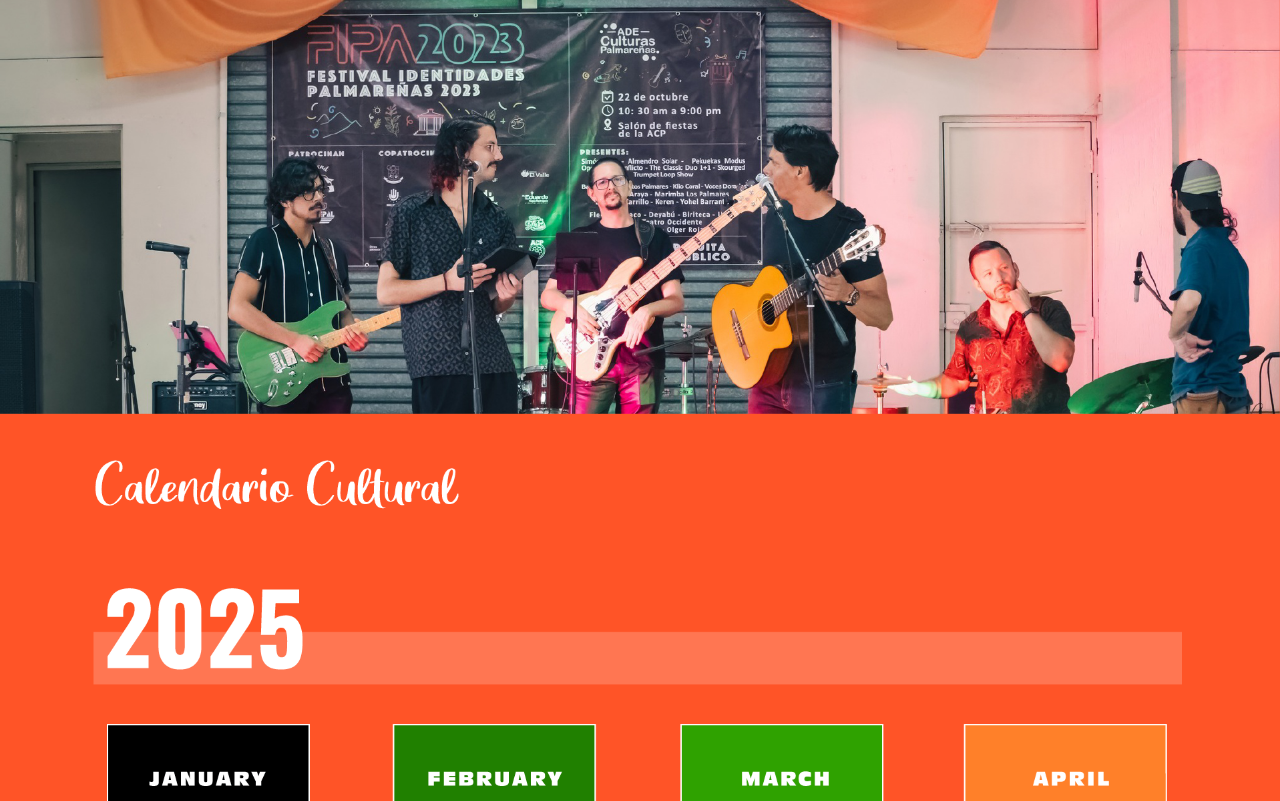
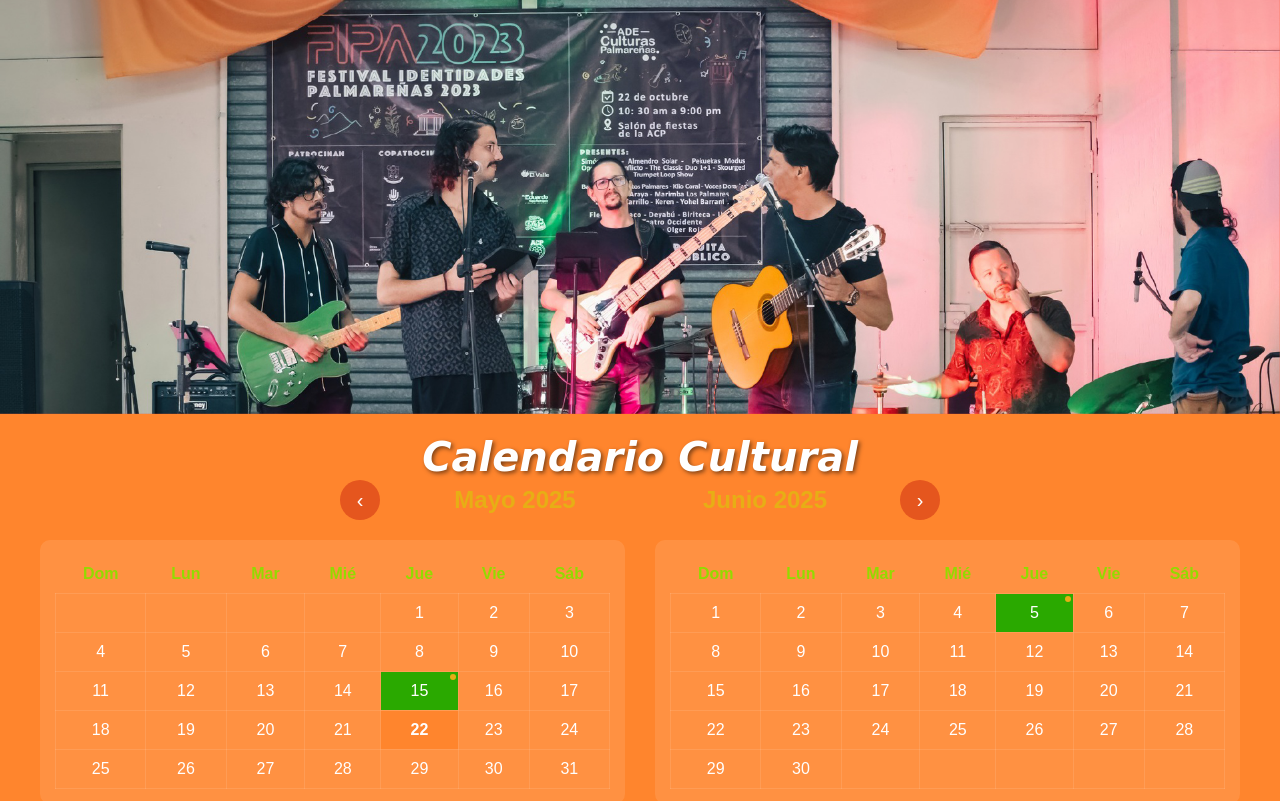
Before and after one commit to Bojtronic/JP_TCU, a website: page public/pages/calendario_cultural.html in a window 1280 px wide. Shown: the part 151-952 px from the top of the page. Drawn offline with Linux system fonts and the light colour scheme.

Commit message:
Calendario con eventos

```diff
--- a/public/css/calendario_cultural.css
+++ b/public/css/calendario_cultural.css
@@ -1,11 +1,191 @@
-h1{
+img {
+    display: block;
+    margin: 0 auto;
+}
+
+/* Estilos base */
+.calendario-container {
+    max-width: 1200px;
+    margin: 0 auto;
+    padding: 20px;
+    color: white;
+}
+
+h1 {
     color: white;
     font-family: 'Dancing Script', cursive;
     font-size: 40px;
     font-style: italic;
+    text-align: center;
+    margin: 20px 0;
+    text-shadow: 2px 2px 4px rgba(0,0,0,0.5);
 }
 
-img {
-    display: block;
-    margin: 0 auto;
+/* Controles del calendario */
+.controles-calendario {
+    display: flex;
+    justify-content: center;
+    align-items: center;
+    gap: 20px;
+    margin-bottom: 20px;
 }
+
+.titulo-mes {
+    margin: 0 15px;
+    font-size: 24px;
+    color: var(--orange-yellow);
+    min-width: 200px;
+    text-align: center;
+}
+
+.boton-calendario {
+    background-color: var(--orange-dark);
+    color: white;
+    border: none;
+    border-radius: 50%;
+    width: 40px;
+    height: 40px;
+    font-size: 20px;
+    cursor: pointer;
+    transition: background-color 0.3s;
+}
+
+.boton-calendario:hover {
+    background-color: var(--brown-light);
+}
+
+/* Grid de meses */
+.calendario-meses {
+    display: grid;
+    grid-template-columns: 1fr 1fr;
+    gap: 30px;
+}
+
+.mes-container {
+    background-color: rgba(255, 255, 255, 0.1);
+    border-radius: 10px;
+    padding: 15px;
+}
+
+/* Tabla del calendario */
+.calendario-mes {
+    width: 100%;
+    border-collapse: collapse;
+}
+
+.calendario-mes th {
+    color: var(--lime-green);
+    padding: 10px;
+    text-align: center;
+}
+
+.calendario-mes td {
+    padding: 10px;
+    text-align: center;
+    border: 1px solid rgba(255, 255, 255, 0.1);
+    cursor: pointer;
+    transition: all 0.3s;
+    position: relative;
+}
+
+.calendario-mes td:hover {
+    background-color: rgba(255, 255, 255, 0.2);
+}
+
+.dia-actual {
+    background-color: var(--orange) !important;
+    font-weight: bold;
+}
+
+.dia-con-evento {
+    background-color: var(--green-strong);
+    position: relative;
+}
+
+.dia-con-evento::after {
+    content: '';
+    position: absolute;
+    top: 2px;
+    right: 2px;
+    width: 6px;
+    height: 6px;
+    background-color: var(--orange-yellow);
+    border-radius: 50%;
+}
+
+/* Modal de eventos */
+.modal {
+    display: none;
+    position: fixed;
+    z-index: 1000;
+    left: 0;
+    top: 0;
+    width: 100%;
+    height: 100%;
+    background-color: rgba(0, 0, 0, 0.8);
+}
+
+.modal-contenido {
+    background-color: var(--brown-dark);
+    margin: 5% auto;
+    padding: 25px;
+    border-radius: 10px;
+    width: 80%;
+    max-width: 600px;
+    position: relative;
+}
+
+.cerrar-modal {
+    color: white;
+    position: absolute;
+    top: 10px;
+    right: 20px;
+    font-size: 28px;
+    font-weight: bold;
+    cursor: pointer;
+}
+
+.cerrar-modal:hover {
+    color: var(--orange);
+}
+
+#modal-titulo {
+    color: var(--orange-yellow);
+    font-size: 24px;
+    margin-bottom: 10px;
+}
+
+.fecha-evento {
+    color: var(--lime-green);
+    font-style: italic;
+    margin-bottom: 15px;
+}
+
+.imagen-modal {
+    width: 100%;
+    max-height: 300px;
+    object-fit: cover;
+    border-radius: 5px;
+    margin: 10px 0;
+}
+
+.lugar-evento {
+    color: var(--blue-light);
+    font-weight: bold;
+}
+
+/* Responsive */
+@media (max-width: 768px) {
+    .calendario-meses {
+        grid-template-columns: 1fr;
+    }
+
+    .controles-calendario {
+        flex-wrap: wrap;
+    }
+
+    .modal-contenido {
+        width: 90%;
+        margin: 10% auto;
+    }
+}
--- /dev/null
+++ b/public/js/calendario_cultural.js
@@ -0,0 +1,208 @@
+document.addEventListener('DOMContentLoaded', function() {
+    // Datos de eventos antes de conectar a la base de datos
+    const eventos = [
+        {
+            id: 1,
+            titulo: "Festival de Música Tradicional",
+            fecha: new Date(new Date().getFullYear(), new Date().getMonth(), 15),
+            descripcion: "Disfruta de lo mejor de nuestra música tradicional con artistas locales e invitados especiales.",
+            imagen: "../images/eventos/musica-tradicional.jpg",
+            lugar: "Plaza Principal"
+        },
+        {
+            id: 2,
+            titulo: "Exposición de Arte Contemporáneo",
+            fecha: new Date(new Date().getFullYear(), new Date().getMonth() + 1, 5),
+            descripcion: "Exposición de artistas locales emergentes en el centro cultural municipal.",
+            imagen: "../images/eventos/arte-contemporaneo.jpg",
+            lugar: "Centro Cultural"
+        },
+        // Se pueden agregar más eventos aquí
+    ];
+
+    // Elementos del DOM
+    const mesActualElement = document.getElementById('mes-actual');
+    const mesSiguienteElement = document.getElementById('mes-siguiente');
+    const tituloMesActual = document.getElementById('titulo-mes-actual');
+    const tituloMesSiguiente = document.getElementById('titulo-mes-siguiente');
+    const btnAnterior = document.getElementById('btn-anterior');
+    const btnSiguiente = document.getElementById('btn-siguiente');
+    const modal = document.getElementById('modal-evento');
+    const spanCerrar = document.getElementsByClassName('cerrar-modal')[0];
+
+    // Variables de estado
+    let fechaActual = new Date();
+    let mesActual = fechaActual.getMonth();
+    let añoActual = fechaActual.getFullYear();
+
+    // Nombres de meses
+    const nombresMeses = [
+        "Enero", "Febrero", "Marzo", "Abril", "Mayo", "Junio",
+        "Julio", "Agosto", "Septiembre", "Octubre", "Noviembre", "Diciembre"
+    ];
+
+    // Inicializar calendario
+    function inicializarCalendario() {
+        actualizarCalendario();
+    }
+
+    // Actualizar calendario
+    function actualizarCalendario() {
+        // Limpiar calendarios
+        mesActualElement.innerHTML = '';
+        mesSiguienteElement.innerHTML = '';
+
+        // Actualizar títulos
+        tituloMesActual.textContent = nombresMeses[mesActual] + " " + añoActual;
+
+        let mesSiguiente = mesActual + 1;
+        let añoSiguiente = añoActual;
+
+        if (mesSiguiente > 11) {
+            mesSiguiente = 0;
+            añoSiguiente++;
+        }
+
+        tituloMesSiguiente.textContent = nombresMeses[mesSiguiente] + " " + añoSiguiente;
+
+        // Generar calendarios
+        generarCalendario(mesActual, añoActual, mesActualElement);
+        generarCalendario(mesSiguiente, añoSiguiente, mesSiguienteElement);
+    }
+
+    // Generar calendario para un mes específico
+    function generarCalendario(mes, año, contenedor) {
+        // Crear tabla
+        const tabla = document.createElement('table');
+        tabla.className = 'calendario-mes';
+
+        // Crear encabezado con días de la semana
+        const thead = document.createElement('thead');
+        const trHead = document.createElement('tr');
+
+        const diasSemana = ['Dom', 'Lun', 'Mar', 'Mié', 'Jue', 'Vie', 'Sáb'];
+        diasSemana.forEach(dia => {
+            const th = document.createElement('th');
+            th.textContent = dia;
+            trHead.appendChild(th);
+        });
+
+        thead.appendChild(trHead);
+        tabla.appendChild(thead);
+
+        // Crear cuerpo del calendario
+        const tbody = document.createElement('tbody');
+
+        // Obtener primer día del mes y último día del mes
+        const primerDia = new Date(año, mes, 1).getDay();
+        const ultimoDia = new Date(año, mes + 1, 0).getDate();
+
+        let fecha = 1;
+
+        // Crear filas
+        for (let i = 0; i < 6; i++) {
+            // Si ya pasamos el último día, salir del bucle
+            if (fecha > ultimoDia) break;
+
+            const tr = document.createElement('tr');
+
+            // Crear celdas
+            for (let j = 0; j < 7; j++) {
+                const td = document.createElement('td');
+
+                if (i === 0 && j < primerDia) {
+                    // Celda vacía antes del primer día del mes
+                    td.textContent = '';
+                } else if (fecha > ultimoDia) {
+                    // Celda vacía después del último día del mes
+                    td.textContent = '';
+                } else {
+                    // Celda con día del mes
+                    td.textContent = fecha;
+
+                    // Crear fecha completa para comparación
+                    const fechaCelda = new Date(año, mes, fecha);
+
+                    // Marcar día actual
+                    const hoy = new Date();
+                    if (fechaCelda.toDateString() === hoy.toDateString()) {
+                        td.classList.add('dia-actual');
+                    }
+
+                    // Verificar si hay eventos en este día
+                    const eventosDia = eventos.filter(evento =>
+                        evento.fecha.toDateString() === fechaCelda.toDateString()
+                    );
+
+                    if (eventosDia.length > 0) {
+                        td.classList.add('dia-con-evento');
+                        td.dataset.eventos = JSON.stringify(eventosDia);
+
+                        // Agregar evento de clic
+                        td.addEventListener('click', function() {
+                            mostrarEventos(eventosDia);
+                        });
+                    }
+
+                    fecha++;
+                }
+
+                tr.appendChild(td);
+            }
+
+            tbody.appendChild(tr);
+        }
+
+        tabla.appendChild(tbody);
+        contenedor.appendChild(tabla);
+    }
+
+    // Mostrar eventos en modal
+    function mostrarEventos(eventos) {
+        if (eventos.length === 0) return;
+
+        // De momento, se muestra solo el primer evento si hay varios
+        const evento = eventos[0]; //indice 0 = primer evento
+
+        document.getElementById('modal-titulo').textContent = evento.titulo;
+        document.getElementById('modal-fecha').textContent =
+            `Fecha: ${evento.fecha.getDate()}/${evento.fecha.getMonth() + 1}/${evento.fecha.getFullYear()}`;
+        document.getElementById('modal-descripcion').textContent = evento.descripcion;
+        document.getElementById('modal-imagen').src = evento.imagen;
+        document.getElementById('modal-lugar').textContent = `Lugar: ${evento.lugar}`;
+
+        modal.style.display = 'block';
+    }
+
+    // Event Listeners
+    btnAnterior.addEventListener('click', function() {
+        mesActual--;
+        if (mesActual < 0) {
+            mesActual = 11;
+            añoActual--;
+        }
+        actualizarCalendario();
+    });
+
+    btnSiguiente.addEventListener('click', function() {
+        mesActual++;
+        if (mesActual > 11) {
+            mesActual = 0;
+            añoActual++;
+        }
+        actualizarCalendario();
+    });
+
+    spanCerrar.addEventListener('click', function() {
+        modal.style.display = 'none';
+    });
+
+    window.addEventListener('click', function(event) {
+        if (event.target === modal) {
+            modal.style.display = 'none';
+        }
+    });
+
+    // Inicializar
+    inicializarCalendario();
+});
--- a/public/pages/calendario_cultural.html
+++ b/public/pages/calendario_cultural.html
@@ -1,5 +1,5 @@
 <!DOCTYPE html>
-<html lang="en">
+<html lang="es">
 <head>
     <meta charset="UTF-8">
     <meta name="viewport" content="width=device-width, initial-scale=1.0">
@@ -7,7 +7,7 @@
     <link rel="stylesheet" href="../css/calendario_cultural.css">
     <link rel="stylesheet" href="../css/encabezado.css">
     <link rel="stylesheet" href="../css/general.css">
-    <title>Calendario cultural</title>
+    <title>Calendario Cultural</title>
 </head>
 <body class="orange">
     <header class="black">
@@ -32,7 +32,33 @@
 
     <img class="imagen-responsive" src="../images/5/propuesta-web-ade_03.jpg" alt="Calendario cultural">
 
-    <img class="imagen-responsive" src="../images/5/propuesta-web-ade_04.gif" alt="Calendario cultural">
+    <main class="calendario-container">
+        <h1>Calendario Cultural</h1>
 
+        <div class="controles-calendario">
+            <button id="btn-anterior" class="boton-calendario">‹</button>
+            <h2 id="titulo-mes-actual" class="titulo-mes"></h2>
+            <h2 id="titulo-mes-siguiente" class="titulo-mes"></h2>
+            <button id="btn-siguiente" class="boton-calendario">›</button>
+        </div>
+
+        <div class="calendario-meses">
+            <div class="mes-container" id="mes-actual"></div>
+            <div class="mes-container" id="mes-siguiente"></div>
+        </div>
+
+        <div id="modal-evento" class="modal">
+            <div class="modal-contenido">
+                <span class="cerrar-modal">&times;</span>
+                <h3 id="modal-titulo"></h3>
+                <p id="modal-fecha" class="fecha-evento"></p>
+                <p id="modal-descripcion"></p>
+                <img id="modal-imagen" src="" alt="Imagen del evento" class="imagen-modal">
+                <p id="modal-lugar" class="lugar-evento"></p>
+            </div>
+        </div>
+    </main>
+
+    <script src="../js/calendario_cultural.js"></script>
 </body>
 </html>
```
